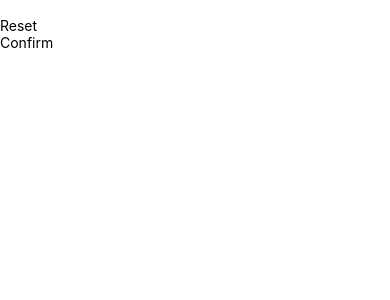
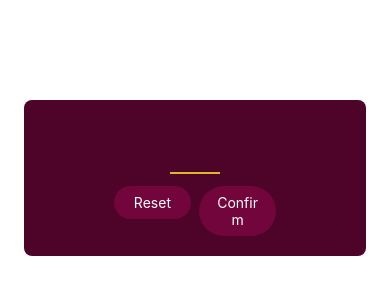
Before and after one commit to padepokanpenguin/react-native-mini-game-app, a React Native app: screen / in a window 390 px wide. Shown: the top 300 px of the page. Built offline with nearby package versions, Linux system fonts and the light colour scheme.

Commit message:
improving button

```diff
--- a/app.json
+++ b/app.json
@@ -4,24 +4,22 @@
     "slug": "RNCourse",
     "version": "1.0.0",
     "orientation": "portrait",
-    "icon": "./assets/icon.png",
+    "icon": "./src/assets/icon.png",
     "splash": {
-      "image": "./assets/splash.png",
+      "image": "./src/assets/splash.png",
       "resizeMode": "contain",
       "backgroundColor": "#ffffff"
     },
     "updates": {
       "fallbackToCacheTimeout": 0
     },
-    "assetBundlePatterns": [
-      "**/*"
-    ],
+    "assetBundlePatterns": ["**/*"],
     "ios": {
       "supportsTablet": true
     },
     "android": {
       "adaptiveIcon": {
-        "foregroundImage": "./assets/adaptive-icon.png",
+        "foregroundImage": "./src/assets/adaptive-icon.png",
         "backgroundColor": "#FFFFFF"
       }
     },
--- a/src/components/PrimaryButton.js
+++ b/src/components/PrimaryButton.js
@@ -1,9 +1,43 @@
-import { View, Text } from "react-native";
+import { View, Text, Pressable, StyleSheet } from "react-native";
 
 export default function PrimaryButton({ children }) {
+  function PressHandler() {
+    console.info("pressed");
+  }
   return (
-    <View>
-      <Text>{children}</Text>
+    <View style={styles.buttonOutterContainer}>
+      <Pressable
+        style={({ pressed }) =>
+          pressed
+            ? [styles.buttonInnercontainer, styles.pressed]
+            : styles.buttonInnercontainer
+        }
+        onPress={PressHandler}
+        android_ripple={{ color: "#640233" }}
+      >
+        <Text style={styles.buttonText}>{children}</Text>
+      </Pressable>
     </View>
   );
 }
+
+const styles = StyleSheet.create({
+  buttonOutterContainer: {
+    margin: 4,
+    borderRadius: 28,
+    overflow: "hidden",
+  },
+  buttonInnercontainer: {
+    backgroundColor: "#72063c",
+    paddingVertical: 8,
+    paddingHorizontal: 16,
+    elevation: 2,
+  },
+  buttonText: {
+    color: "white",
+    textAlign: "center",
+  },
+  pressed: {
+    opacity: 0.75,
+  },
+});
--- a/src/screens/StartGameScreen.js
+++ b/src/screens/StartGameScreen.js
@@ -1,12 +1,52 @@
-import { TextInput, View } from "react-native";
+import { StyleSheet, TextInput, View } from "react-native";
 import PrimaryButton from "../components/PrimaryButton";
 
 export default function StartGameScreen() {
   return (
-    <View>
-      <TextInput />
-      <PrimaryButton>Reset</PrimaryButton>
-      <PrimaryButton>Confirm</PrimaryButton>
+    <View style={styles.inputContainer}>
+      <TextInput
+        style={styles.numberInput}
+        maxLength={2}
+        keyboardType="number-pad"
+      />
+      <View style={styles.buttonContainer}>
+        <View style={styles.button}>
+          <PrimaryButton>Reset</PrimaryButton>
+        </View>
+        <View style={styles.button}>
+          <PrimaryButton>Confirm</PrimaryButton>
+        </View>
+      </View>
     </View>
   );
 }
+
+const styles = StyleSheet.create({
+  inputContainer: {
+    justifyContent: "center",
+    alignItems: "center",
+    marginTop: 100,
+    marginHorizontal: 24,
+    padding: 16,
+    backgroundColor: "#4e0329",
+    borderRadius: 8,
+    elevation: 4,
+  },
+  numberInput: {
+    height: 50,
+    width: 50,
+    fontSize: 32,
+    borderBottomColor: "#ddb52f",
+    borderBottomWidth: 2,
+    color: "#ddb52f",
+    marginVertical: 8,
+    fontWeight: "bold",
+    textAlign: "center",
+  },
+  buttonContainer: {
+    flexDirection: "row",
+  },
+  button: {
+    flex: 1,
+  },
+});
```
